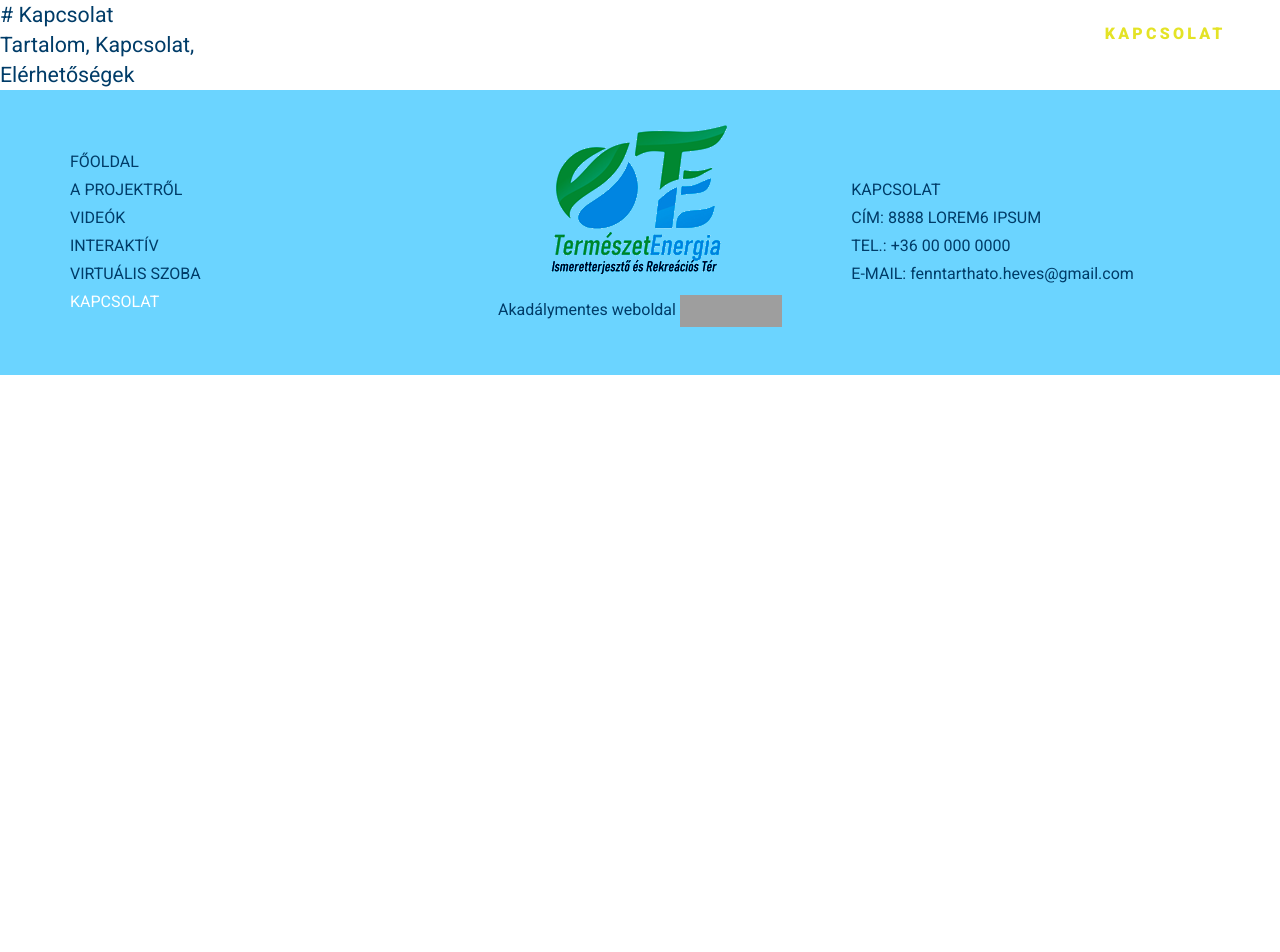
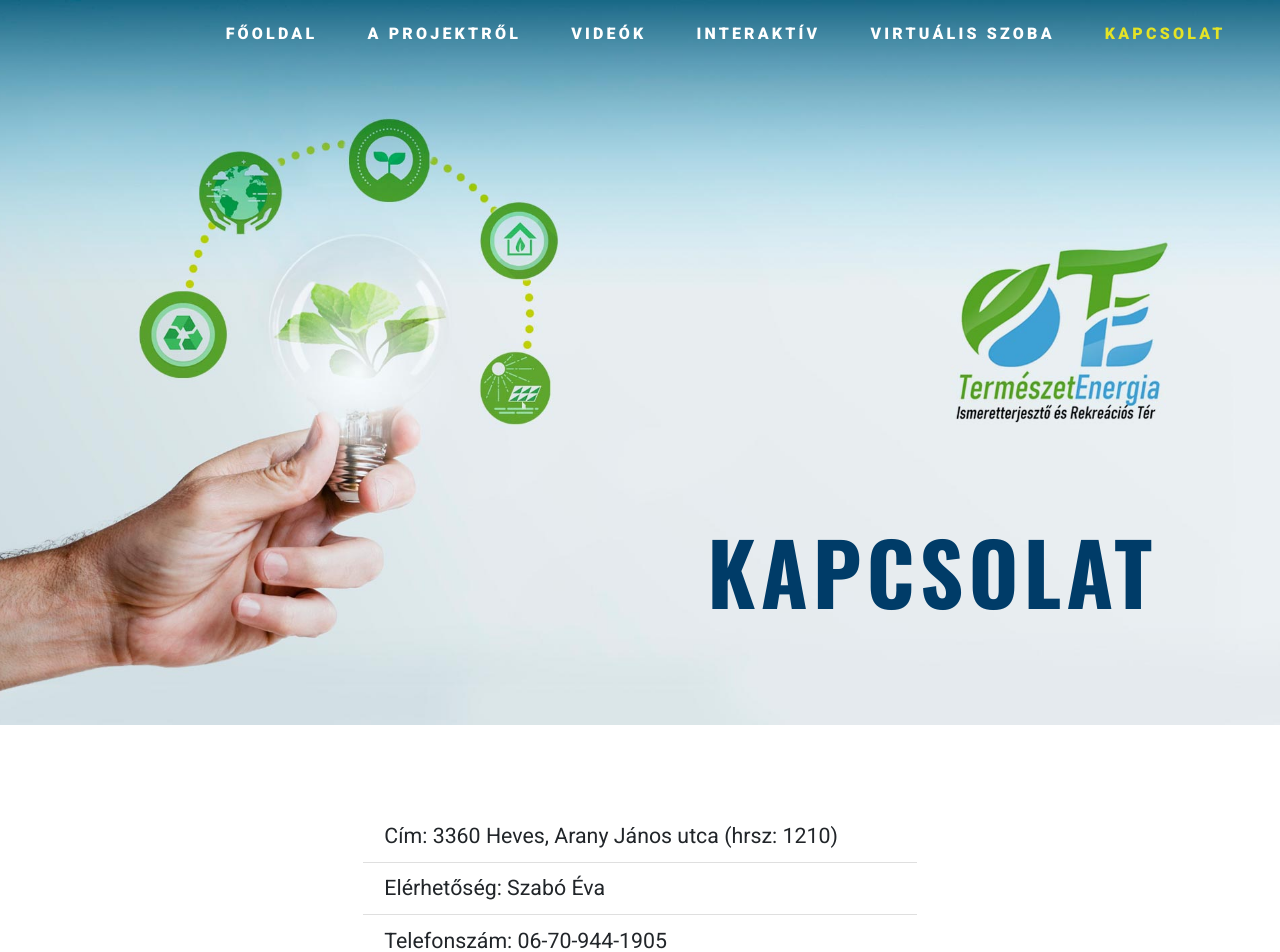
Before and after one commit to hahakeweb/hahakeweb.github.io, a Jekyll site: the page built from kapcsolat.html, in a window 1280 px wide. Shown: the top 952 px of the page. Built offline with Jekyll 4.4.1, drawn with Linux system fonts in a browser that asks for light colours; before the commit the page ends 900 px from its top, so only the background shows below that; some of the changed text lies outside the part shown; grey boxes are pictures that could not be loaded.

Commit message:
Kapcsolat-oldal

```diff
--- a/_config.yml
+++ b/_config.yml
@@ -4,7 +4,7 @@ plugins:
 locale: "hu_HU"
 title: "Fenntartható Heves" # the name of your site, e.g. ACME Corp.
 tagline: "Egy élhető mintaprojekt"
-email: fenntarthato.heves@gmail.com
+email: heveskastely@gmail.com
 description: >- # this means to ignore newlines until "baseurl:"
  Fenntartható Heves - Egy élhető mintaprojekt
 author: Fenntartható Heves
--- a/_includes/footer.html
+++ b/_includes/footer.html
@@ -23,9 +23,10 @@
             </div>
             <div class="contact col-4">
                 <p>
-                    <span>KAPCSOLAT</span><br />
-                    Cím: 8888 Lorem6 Ipsum<br />
-                    Tel.: +36 00 000 0000<br />
+                    <span class="strong">KAPCSOLAT</span><br />
+                    Elérhetőség: Szabó Éva<br />
+                    Cím: 3360 Heves, Arany János utca (hrsz: 1210)<br />
+                    Tel.: +36 70 944 1905<br />
                     E-mail: <a href="mailto:{{ site.email }}" target="_self">{{ site.email }}</a>
                 </p>
             </div>
--- a/_sass/_menus.scss
+++ b/_sass/_menus.scss
@@ -72,4 +72,8 @@ footer {
         text-transform: none;
     }
 
+    .contact .strong {
+        font-weight: bold;
+    }
+
 }
--- a/assets/css/styles.scss
+++ b/assets/css/styles.scss
@@ -2,7 +2,9 @@
 ---
 @import "normalize";
 @import "boilerplate";
+@import "bootstrap/mixins";
 @import "bootstrap/bootstrap-grid";
+@import "bootstrap/list-group";
 @import "overrides";
 @import "menus";
 @import "components";
--- a/kapcsolat.html
+++ b/kapcsolat.html
@@ -1,7 +1,34 @@
 ---
 layout: default
 title: Kapcsolat
+page-class: projekt-page
 ---
-# {{ page.title }}
 
-Tartalom, Kapcsolat, Elérhetőségek
+<section class="main">
+    <div class="container-fluid px-0">
+        <div class="main-title row align-items-center justify-content-center mx-0">
+            <div class="col-10">
+                <h1 id="content">Kapcsolat</h1>
+            </div>
+        </div>
+    </div>
+</section>
+
+<section class="section-adatok">
+    <div class="container">
+        <div class="row justify-content-center mb-5">
+            <div class="col-6 my-5">
+                <ul class="list-group list-group-flush">
+                    <li class="list-group-item">Cím: 3360 Heves, Arany János utca (hrsz: 1210)</li>
+                    <li class="list-group-item">Elérhetőség: Szabó Éva</li>
+                    <li class="list-group-item">Telefonszám: 06-70-944-1905</li>
+                    <li class="list-group-item">E-mail: <a href="mailto:{{ site.email }}" target="_self">{{ site.email }}</a></li>
+
+                </ul>
+            </div>
+            <div class="col-12">
+                <iframe src="https://www.google.com/maps/embed?pb=!1m18!1m12!1m3!1d920.8339815987855!2d20.284822475661436!3d47.58909399755222!2m3!1f0!2f0!3f0!3m2!1i1024!2i768!4f13.1!3m3!1m2!1s0x0%3A0x497f62a2b435203c!2zNDfCsDM1JzIwLjciTiAyMMKwMTcnMDguMSJF!5e0!3m2!1sen!2shu!4v1661091113931!5m2!1sen!2shu" width="100%" height="450" style="border:0;" allowfullscreen="" loading="lazy" referrerpolicy="no-referrer-when-downgrade"></iframe>
+            </div>
+        </div>
+    </div>
+</section>
```
